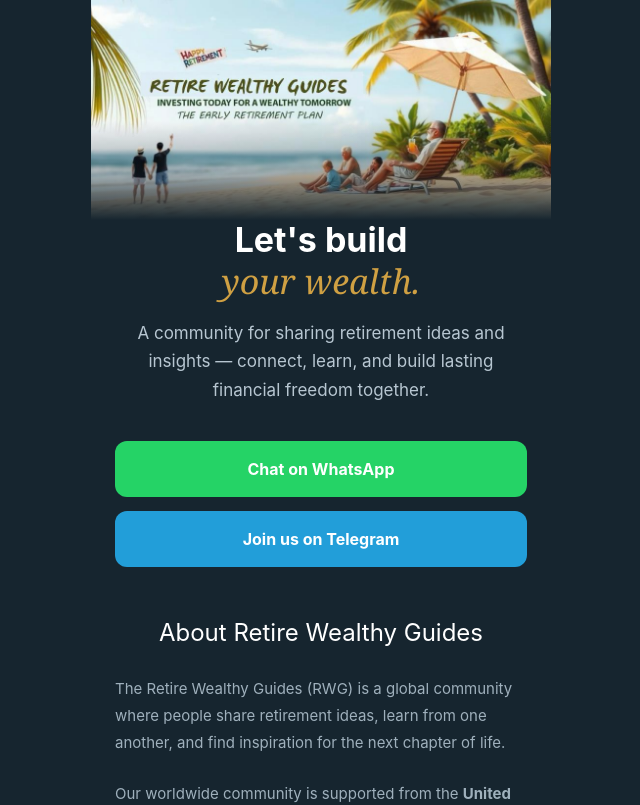
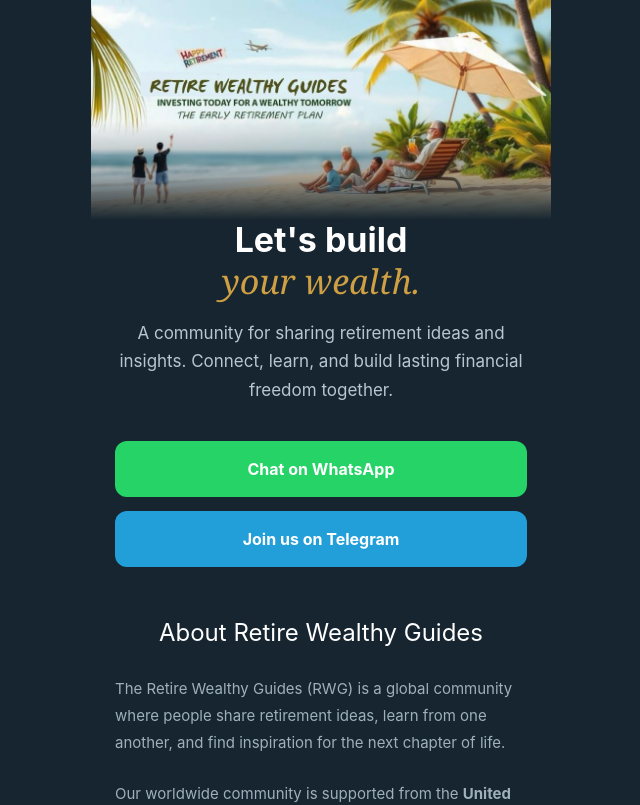
Before and after one commit to Bynumlloy/Tmbprint, a Next.js app: page / in a window 1280 px wide. Shown: the top 805 px of the page, without its empty margins (319-959 px from the left). Built offline with nearby package versions, Linux system fonts and the light colour scheme.

Commit message:
Update community description text formatting

```diff
--- a/app/page.jsx
+++ b/app/page.jsx
@@ -106,8 +106,8 @@
                 marginBottom: 36,
               }}
             >
-              A community for sharing retirement ideas and insights —
-              connect, learn, and build lasting financial freedom together.
+              A community for sharing retirement ideas and insights.
+              Connect, learn, and build lasting financial freedom together.
             </p>
 
             <div
```
